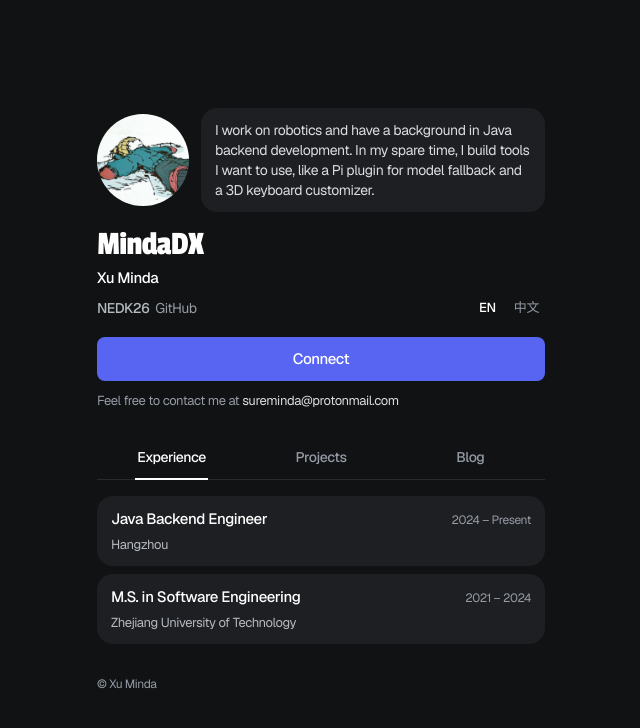
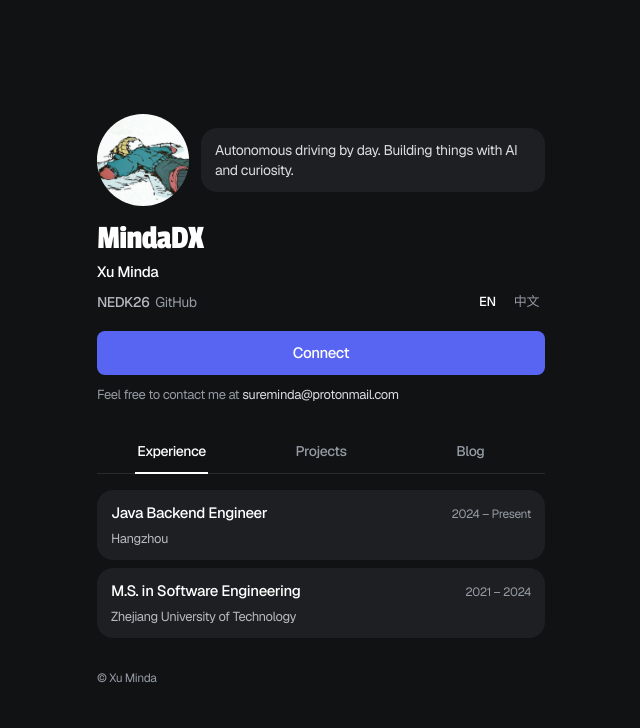
Before and after one commit to NEDK26/personalPages, a Next.js app: page / in a window 1280 px wide. Shown: the top 728 px of the page, without its empty margins (319-959 px from the left). Built offline with nearby package versions, Linux system fonts and the light colour scheme.

Commit message:
Update personal introduction

```diff
--- a/app/data.ts
+++ b/app/data.ts
@@ -1,6 +1,6 @@
 export const CONTENT = {
   en: {
-    name: 'Xu Minda', role: 'Robotics Engineer', intro: 'I work on robotics and have a background in Java backend development. In my spare time, I build tools I want to use, like a Pi plugin for model fallback and a 3D keyboard customizer.',
+    name: 'Xu Minda', role: 'Robotics Engineer', intro: 'Autonomous driving by day. Building things with AI and curiosity.',
     projectsLabel: 'Selected Projects', linkUnavailable: 'Not available yet', experienceLabel: 'Experience', blogLabel: 'Blog', emptyBlog: 'Articles coming soon.', connect: 'Connect', contact: 'Feel free to contact me at',
     tabs: { experience: 'Experience', projects: 'Projects', blog: 'Blog' }, tabListLabel: 'Profile',
     projectCollection: {
@@ -22,7 +22,7 @@ export const CONTENT = {
     ],
   },
   zh: {
-    name: '徐孟达', role: '机器人开发工程师', intro: '我做机器人开发，也有 Java 后端开发背景。业余做一些自己想用的工具，比如给 Pi 写模型回退插件，在浏览器里搭配自己的 3D 键盘。',
+    name: '徐孟达', role: '机器人开发工程师', intro: '白天做自动驾驶，其他时间带着好奇心用 AI 做点东西。',
     projectsLabel: '精选项目', linkUnavailable: '暂未提供', experienceLabel: '经历', blogLabel: '博客', emptyBlog: '文章准备中。', connect: '联系我', contact: '欢迎通过邮件联系我：',
     tabs: { experience: '经历', projects: '项目', blog: '博客' }, tabListLabel: '资料',
     projectCollection: {
```
